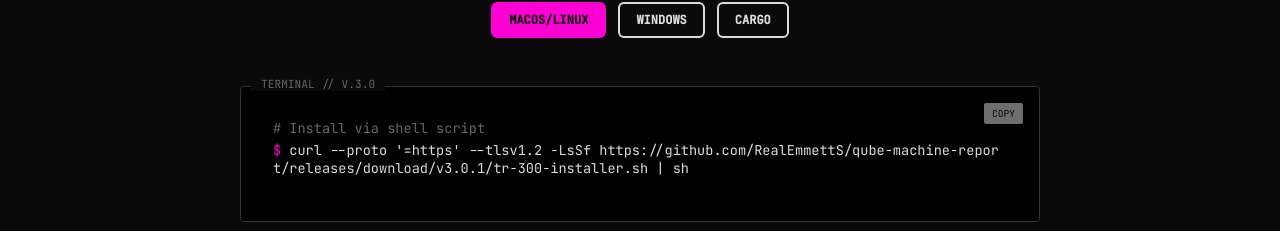
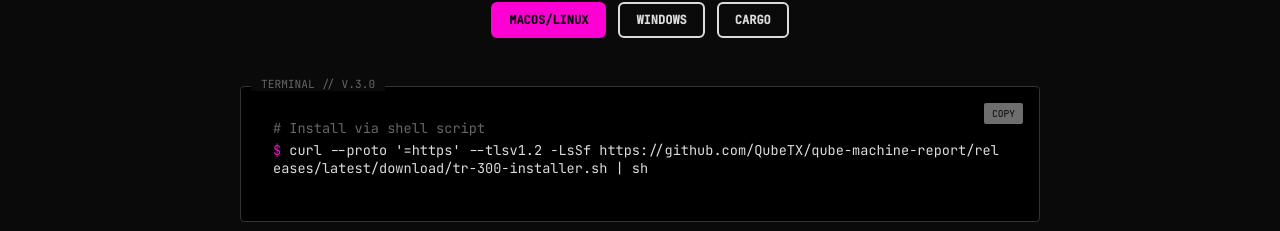
Before and after one commit to QubeTX/qube-machine-report-homepage, a React (Vite) app: page / in a window 1280 px wide. Shown: the part 1916-2147 px from the top of the page. Built offline with nearby package versions, Linux system fonts and the light colour scheme.

Commit message:
Revert "Update install commands to match v3.0.1 release notes"
This reverts commit 397829e6976532b27173ae8dd36e55ff7a44596b.

```diff
--- a/src/components/Install.jsx
+++ b/src/components/Install.jsx
@@ -92,14 +92,14 @@
     unix: {
       label: 'macOS/Linux',
       comment: '# Install via shell script',
-      command: 'curl --proto \'=https\' --tlsv1.2 -LsSf https://github.com/RealEmmettS/qube-machine-report/releases/download/v3.0.1/tr-300-installer.sh | sh',
-      fullCommand: "curl --proto '=https' --tlsv1.2 -LsSf https://github.com/RealEmmettS/qube-machine-report/releases/download/v3.0.1/tr-300-installer.sh | sh"
+      command: 'curl --proto \'=https\' --tlsv1.2 -LsSf https://github.com/QubeTX/qube-machine-report/releases/latest/download/tr-300-installer.sh | sh',
+      fullCommand: "curl --proto '=https' --tlsv1.2 -LsSf https://github.com/QubeTX/qube-machine-report/releases/latest/download/tr-300-installer.sh | sh"
     },
     windows: {
       label: 'Windows',
       comment: '# Install via PowerShell',
-      command: 'powershell -ExecutionPolicy Bypass -c "irm https://github.com/RealEmmettS/qube-machine-report/releases/download/v3.0.1/tr-300-installer.ps1 | iex"',
-      fullCommand: 'powershell -ExecutionPolicy Bypass -c "irm https://github.com/RealEmmettS/qube-machine-report/releases/download/v3.0.1/tr-300-installer.ps1 | iex"'
+      command: 'powershell -ExecutionPolicy ByPass -c "irm https://github.com/QubeTX/qube-machine-report/releases/latest/download/tr-300-installer.ps1 | iex"',
+      fullCommand: 'powershell -ExecutionPolicy ByPass -c "irm https://github.com/QubeTX/qube-machine-report/releases/latest/download/tr-300-installer.ps1 | iex"'
     },
     cargo: {
       label: 'Cargo',
```
